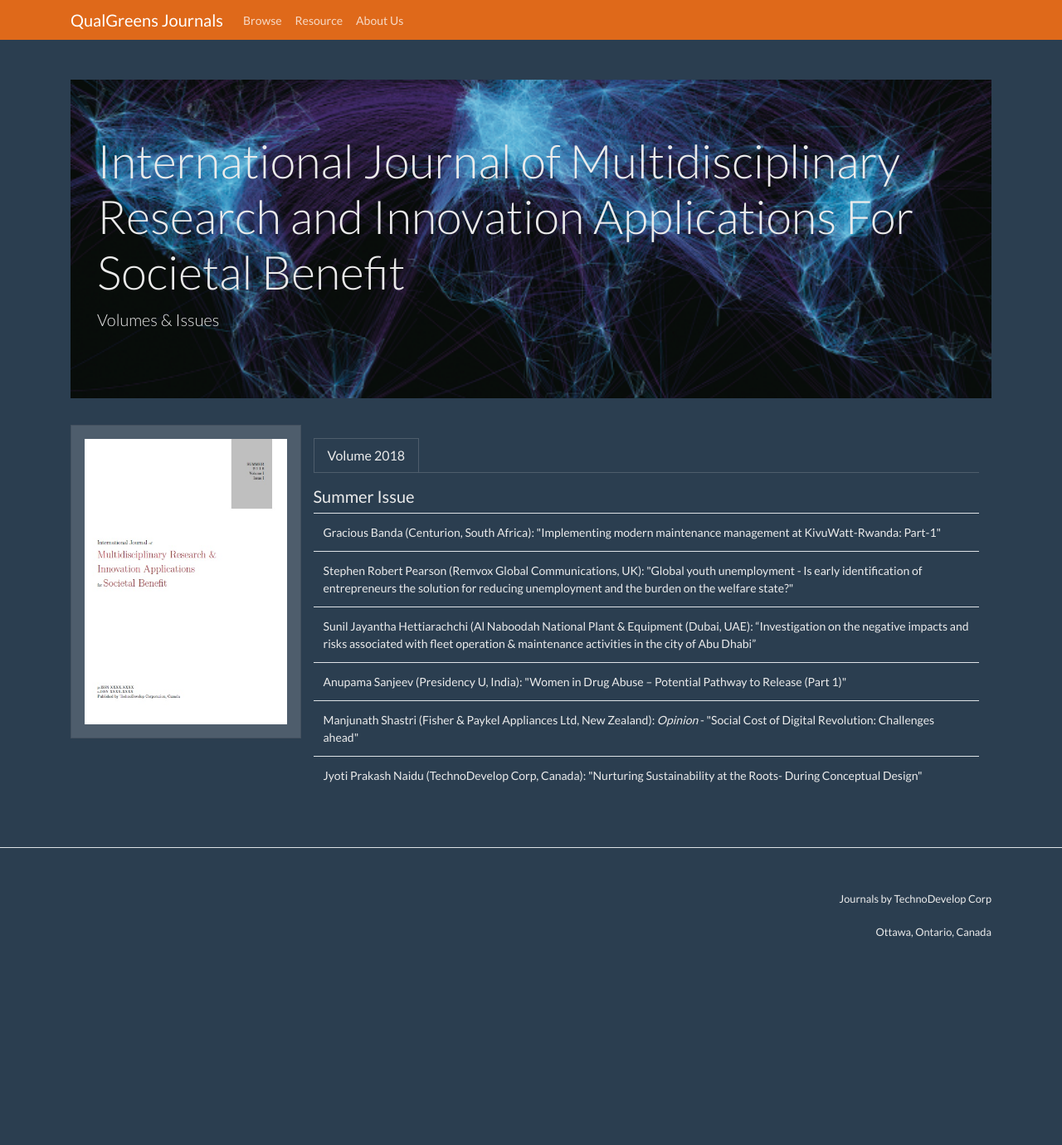
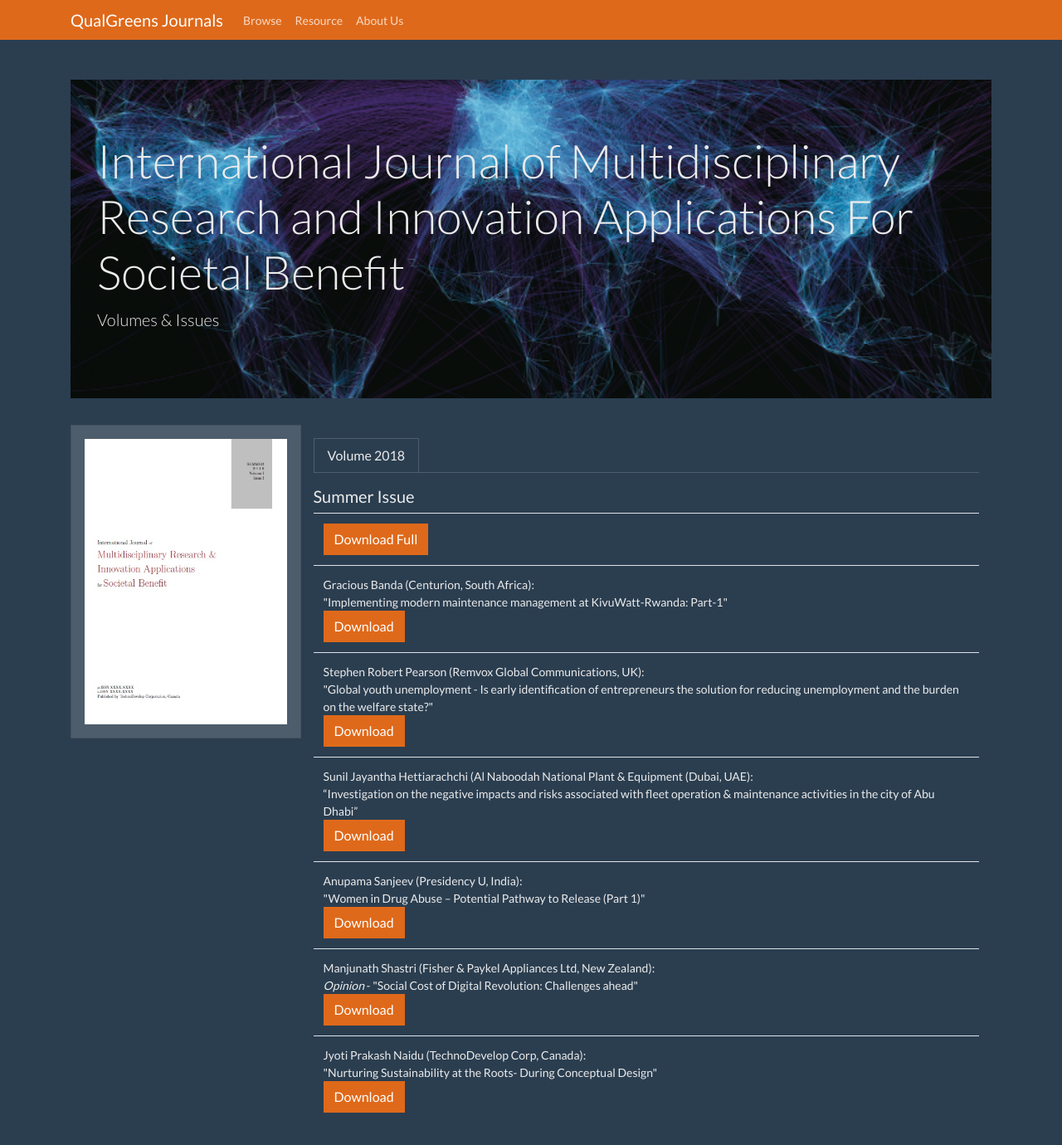
Before and after one commit to KshirsagarNaidu/qualgreens.ca-journals, a Jekyll site: the page built from journals/ijmriasb/issues/index.html, in a window 1280 px wide and 1400 px high. Shown: the top 1380 px of the window at 83% size. Built offline with Jekyll 4.4.1, drawn with Linux system fonts in a browser that asks for light colours.

Commit message:
added pdfs to vol1issue1

```diff
--- a/journals/ijmriasb/issues/index.html
+++ b/journals/ijmriasb/issues/index.html
@@ -31,31 +31,44 @@ title: "International Journal of Multidisciplinary Research and Innovation Appli
                             <h5 class="display-6 my-6">Summer Issue</h5>
                             <table class="table table-hover">
                                 <tbody>
+                                    <tr class="td"><td><a class="btn btn-primary" href="{{ site.baseurl }}/journals/ijmriasb/issues/vol_1/issue_1/IJMRIAFSB_vol_1_issue_01.pdf" role="button">Download Full</a></td></tr>
                                     <tr>
-                                        <td>Gracious Banda (Centurion, South Africa): <span>"Implementing modern maintenance management at KivuWatt-Rwanda: Part-1"</span>
+                                        <td>Gracious Banda (Centurion, South Africa):<br> <span>"Implementing modern maintenance management at KivuWatt-Rwanda: Part-1"</span>
+                                            <br>
+                                            <a class="btn btn-primary" href="{{ site.baseurl }}/journals/ijmriasb/issues/vol_1/issue_1/paper_1_vol_1_issue_1.pdf" role="button">Download</a>
                                         </td>
                                     </tr>
                                     <tr>
-                                        <td>Stephen Robert Pearson (Remvox Global Communications, UK): <span>"Global youth unemployment - Is early identification of entrepreneurs the solution for reducing unemployment and the burden on the welfare state?"</span>
+                                        <td>Stephen Robert Pearson (Remvox Global Communications, UK):<br><span>"Global youth unemployment - Is early identification of entrepreneurs the solution for reducing unemployment and the burden on the welfare state?"</span>
+                                            <br>
+                                            <a class="btn btn-primary" href="{{ site.baseurl }}/journals/ijmriasb/issues/vol_1/issue_1/paper_2_vol_1_issue_1.pdf" role="button">Download</a>
                                         </td>
                                     </tr>
                                     <tr>
-                                        <td>Sunil Jayantha Hettiarachchi (Al Naboodah National Plant & Equipment (Dubai, UAE):
+                                        <td>Sunil Jayantha Hettiarachchi (Al Naboodah National Plant & Equipment (Dubai, UAE):<br>
                                             <span>“Investigation on the negative impacts and risks associated with fleet operation & maintenance activities in the city of Abu Dhabi”</span>
+                                            <br>
+                                            <a class="btn btn-primary" href="{{ site.baseurl }}/journals/ijmriasb/issues/vol_1/issue_1/paper_3_vol_1_issue_1.pdf" role="button">Download</a>
                                         </td>
                                     </tr>
                                     <tr>
-                                        <td>Anupama Sanjeev (Presidency U, India): <span>"Women in Drug Abuse – Potential Pathway to Release (Part 1)"</span>
+                                        <td>Anupama Sanjeev (Presidency U, India):<br> <span>"Women in Drug Abuse – Potential Pathway to Release (Part 1)"</span>
+                                            <br>
+                                            <a class="btn btn-primary" href="{{ site.baseurl }}/journals/ijmriasb/issues/vol_1/issue_1/paper_4_vol_1_issue_1.pdf" role="button">Download</a>
                                         </td>
                                     </tr>
                                     <tr>
-                                        <td>Manjunath Shastri (Fisher & Paykel Appliances Ltd, New Zealand): <i>Opinion</i> - <span>"Social Cost of Digital Revolution: Challenges ahead"</span>
+                                        <td>Manjunath Shastri (Fisher & Paykel Appliances Ltd, New Zealand):<br> <i>Opinion</i> - <span>"Social Cost of Digital Revolution: Challenges ahead"</span>
+                                            <br>
+                                            <a class="btn btn-primary" href="{{ site.baseurl }}/journals/ijmriasb/issues/vol_1/issue_1/paper_5_vol_1_issue_1.pdf" role="button">Download</a>
                                         </td>
                                     </tr>
                                     <tr>
                                         <!-- <td>Prakash Naidu (Presidency U, India): <span>"Nurturing Sustainability at the Roots- During Conceptual Design"</span>
                                         </td> -->
-                                        <td>Jyoti Prakash Naidu (TechnoDevelop Corp, Canada): <span>"Nurturing Sustainability at the Roots- During Conceptual Design"</span>
+                                        <td>Jyoti Prakash Naidu (TechnoDevelop Corp, Canada):<br> <span>"Nurturing Sustainability at the Roots- During Conceptual Design"</span>
+                                            <br>
+                                            <a class="btn btn-primary" href="{{ site.baseurl }}/journals/ijmriasb/issues/vol_1/issue_1/paper_6_vol_1_issue_1.pdf" role="button">Download</a>
                                         </td>
                                     </tr>
                                 </tbody>
```
Also changed, not shown: 7 other files.
